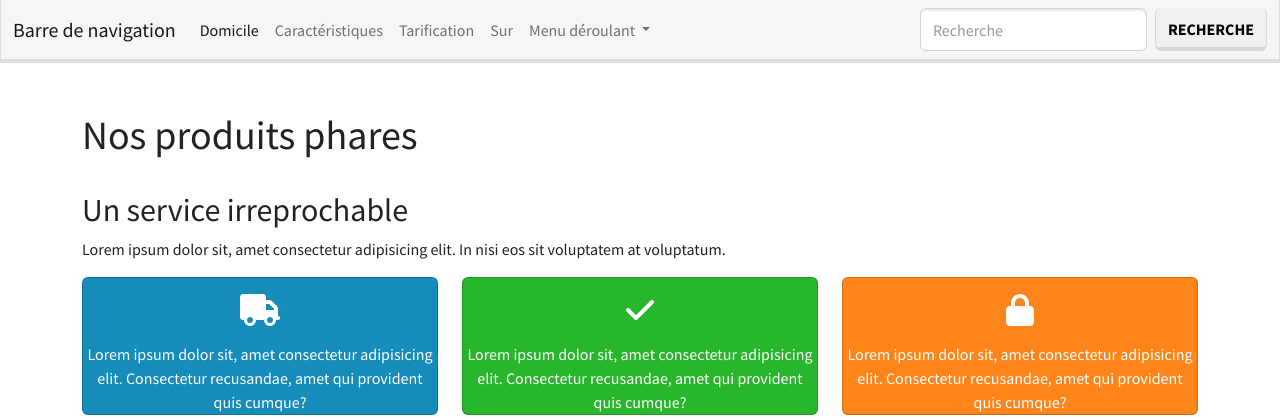
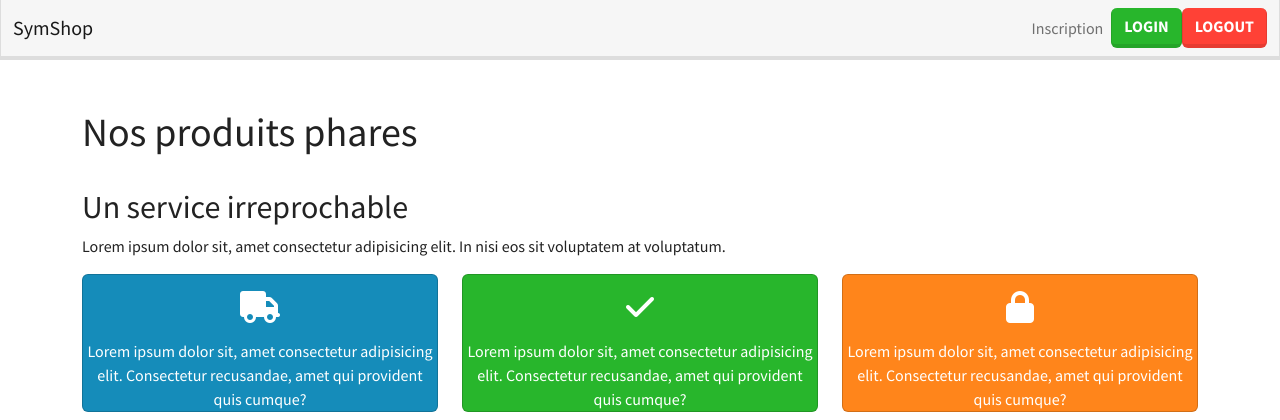
Before and after one commit to HAMDIAmenAllah/project-e-commerce, a Symfony app: template templates/home.html.twig in a window 1280 px wide. Shown: the top 420 px of the page. Run offline with Twig, Linux system fonts and the light colour scheme; the template is opened without the code that fills it, so the values that code supplies are empty; some libraries are stand-ins or nearby versions.

Commit message:
Travail sur la barre de navigation

```diff
--- a/src/Entity/Category.php
+++ b/src/Entity/Category.php
@@ -6,6 +6,8 @@ use App\Repository\CategoryRepository;
 use Doctrine\Common\Collections\ArrayCollection;
 use Doctrine\Common\Collections\Collection;
 use Doctrine\ORM\Mapping as ORM;
+use Symfony\Component\Validator\Constraints as Assert;
+
 
 /**
  * @ORM\Entity(repositoryClass=CategoryRepository::class)
@@ -21,6 +23,8 @@ class Category
 
     /**
      * @ORM\Column(type="string", length=255)
+     * @Assert\NotBlank(message="Le nom de la catégorie est obligatoir !")
+     * @Assert\Length(min=3, max=255, minMessage="Le nom de la catégorie doit avoir au moins 3 caractères")
      */
     private $name;
 
@@ -49,7 +53,7 @@ class Category
         return $this->name;
     }
 
-    public function setName(string $name): self
+    public function setName(?string $name): self
     {
         $this->name = $name;
 
--- a/src/Form/CategoryType.php
+++ b/src/Form/CategoryType.php
@@ -17,7 +17,8 @@ class CategoryType extends AbstractType
                 'label' => 'Nom de la catégorie',
                 'attr' => [
                     'placeholder' => 'Tapez le nom de votre catégorie'
-                ]
+                ],
+                'required' => false
             ]);
     }
 
--- a/src/Form/ProductType.php
+++ b/src/Form/ProductType.php
@@ -40,7 +40,8 @@ class ProductType extends AbstractType
             ])
             ->add('mainPicture', UrlType::class, [
                 'label' => 'image du produit',
-                'attr' => ['placeholder' => 'Tapez une URL d\'image']
+                'attr' => ['placeholder' => 'Tapez une URL d\'image'],
+                'required' => false
             ])
             ->add('category', EntityType::class, [
                 'label' => 'category',
--- a/templates/shared/_navbar.html.twig
+++ b/templates/shared/_navbar.html.twig
@@ -1,8 +1,8 @@
 <nav class="navbar navbar-expand-lg navbar-light bg-light">
 	<div class="container-fluid">
-		<a class="navbar-brand" href="#">
+		<a class="navbar-brand" href="/">
 			<font style="vertical-align: inherit;">
-				<font style="vertical-align: inherit;">Barre de navigation</font>
+				<font style="vertical-align: inherit;">SymShop</font>
 			</font>
 		</a>
 		<button class="navbar-toggler" type="button" data-bs-toggle="collapse" data-bs-target="#navbarColor03" aria-controls="navbarColor03" aria-expanded="false" aria-label="Basculer la navigation">
@@ -10,80 +10,25 @@
 		</button>
 
 		<div class="collapse navbar-collapse" id="navbarColor03">
-			<ul class="navbar-nav me-auto">
-				<li class="nav-item">
-					<a class="nav-link active" href="#">
-						<font style="vertical-align: inherit;">
-							<font style="vertical-align: inherit;">Domicile
-							</font>
-						</font>
-						<span class="visually-hidden">
+			<ul
+				class="navbar-nav me-auto">
+				{# {{ render(controller('App\\Controller\\CategoryController::renderMenuList')) }} #}
+				{% for c in categoryRepository.findAll() %}
+					<li class="nav-item">
+						<a class="nav-link" href="#">
 							<font style="vertical-align: inherit;">
-								<font style="vertical-align: inherit;">(courant)</font>
-							</font>
-						</span>
-					</a>
-				</li>
-				<li class="nav-item">
-					<a class="nav-link" href="#">
-						<font style="vertical-align: inherit;">
-							<font style="vertical-align: inherit;">Caractéristiques</font>
-						</font>
-					</a>
-				</li>
-				<li class="nav-item">
-					<a class="nav-link" href="#">
-						<font style="vertical-align: inherit;">
-							<font style="vertical-align: inherit;">Tarification</font>
-						</font>
-					</a>
-				</li>
-				<li class="nav-item">
-					<a class="nav-link" href="#">
-						<font style="vertical-align: inherit;">
-							<font style="vertical-align: inherit;">Sur</font>
-						</font>
-					</a>
-				</li>
-				<li class="nav-item dropdown">
-					<a class="nav-link dropdown-toggle" data-bs-toggle="dropdown" href="#" role="button" aria-haspopup="true" aria-expanded="false">
-						<font style="vertical-align: inherit;">
-							<font style="vertical-align: inherit;">Menu déroulant</font>
-						</font>
-					</a>
-					<div class="dropdown-menu">
-						<a class="dropdown-item" href="#">
-							<font style="vertical-align: inherit;">
-								<font style="vertical-align: inherit;">Action</font>
+								<font style="vertical-align: inherit;">{{ c.name }}</font>
 							</font>
 						</a>
-						<a class="dropdown-item" href="#">
-							<font style="vertical-align: inherit;">
-								<font style="vertical-align: inherit;">Une autre opération</font>
-							</font>
-						</a>
-						<a class="dropdown-item" href="#">
-							<font style="vertical-align: inherit;">
-								<font style="vertical-align: inherit;">Quelque chose d'autre ici</font>
-							</font>
-						</a>
-						<div class="dropdown-divider"></div>
-						<a class="dropdown-item" href="#">
-							<font style="vertical-align: inherit;">
-								<font style="vertical-align: inherit;">Lien séparé</font>
-							</font>
-						</a>
-					</div>
-				</li>
+					</li>
+				{% endfor %}
+
 			</ul>
-			<form class="d-flex">
-				<input class="form-control me-sm-2" type="text" placeholder="Recherche">
-				<button class="btn btn-secondary my-2 my-sm-0" type="submit">
-					<font style="vertical-align: inherit;">
-						<font style="vertical-align: inherit;">Recherche</font>
-					</font>
-				</button>
-			</form>
+			<ul class="navbar-nav">
+				<li class="nav-item"><a href="#" class="nav-link">Inscription</a></li>
+				<li class="nav-item"><a href="#" class="btn btn-success">Login</a></li>
+				<li class="nav-item"><a href="#" class="btn btn-danger">Logout</a></li>
+			</ul>
 		</div>
 	</div>
 </nav>
```
Also changed, not shown: src/Controller/CategoryController.php (+15 -2 lines), templates/category/_menu.html.twig (added, +9 -0 lines), 1 other file.
